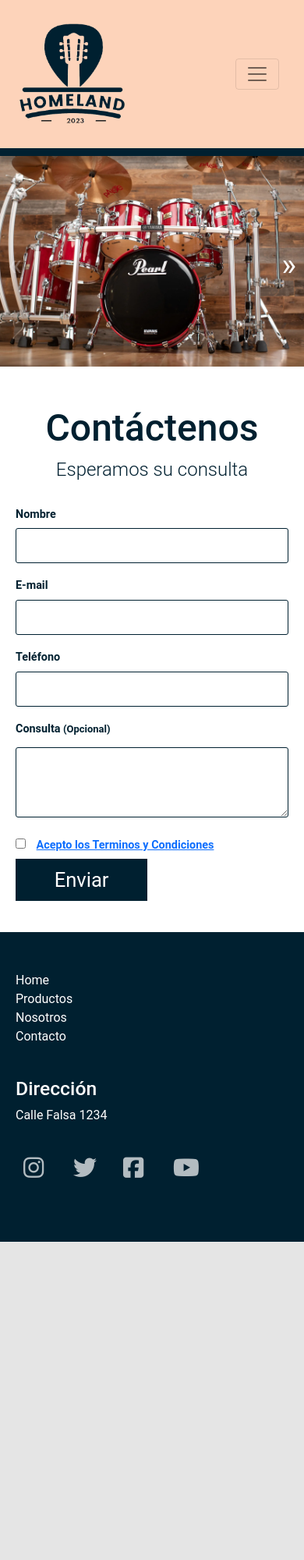
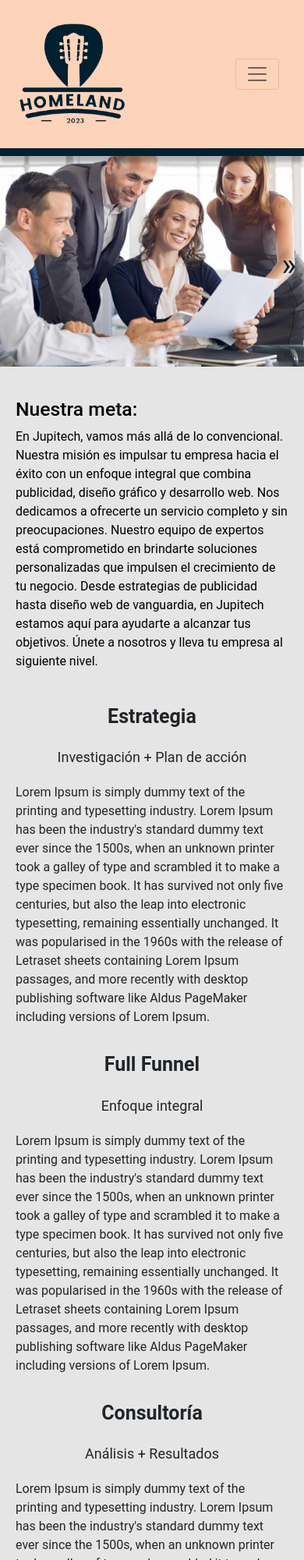
Before and after one commit to nicolasjuarez86/Jupitech, a plain HTML site: page index.html in a window 390 px wide. Shown: the top 2000 px of the page at 78% size. Before the commit the page ends 1592 px from the top, so only its background shows below. Drawn offline with nearby package versions, Linux system fonts and the light colour scheme.

Commit message:
modificado inicio servicios nosotros

```diff
--- a/index.html
+++ b/index.html
@@ -82,108 +82,54 @@
                 <div class="glider"  data-glider="timeout: 5, pager: true">
                     <div class="SlideHome-slide">
                         <a class="LinkWrapper" href="templates/baterias.html"></a>
-                        <div class="SlideHome-image" style="background-image:url('images/home/bateria.webp')">
+                        <div class="SlideHome-image" style="background-image:url('images/home/1.jpg')">
                         </div>
                     </div>
                     <div class="SlideHome-slide">
                         <a class="LinkWrapper" href="templates/guitarras.html"></a>
-                        <div class="SlideHome-image" style="background-image:url('images/home/para\ el\ carru-.png')"></div>
+                        <div class="SlideHome-image" style="background-image:url('images/home/2.jpg')"></div>
                     </div>
                     <div class="SlideHome-slide">
                         <a class="LinkWrapper" href="templates/pianos.html"></a>
-                        <div class="SlideHome-image" style="background-image:url('images/home/piano.jpg')"></div>
+                        <div class="SlideHome-image" style="background-image:url('images/home/3.jpg')"></div>
                     </div>
                 </div>
                 <button aria-label="Previous" class="glider-prev">«</button>
                 <button aria-label="Next" class="glider-next">»</button>
-
+            </div>
+        </div>
+        <div class="content-container">
+            <div class="ViewFull-body">
+                <h2>Nuestra meta:</h2>
+                En Jupitech, vamos más allá de lo convencional. Nuestra misión es impulsar tu empresa hacia el éxito con un enfoque integral que combina publicidad, diseño gráfico y desarrollo web. Nos dedicamos a ofrecerte un servicio completo y sin preocupaciones. Nuestro equipo de expertos está comprometido en brindarte soluciones personalizadas que impulsen el crecimiento de tu negocio. Desde estrategias de publicidad hasta diseño web de vanguardia, en Jupitech estamos aquí para ayudarte a alcanzar tus objetivos. Únete a nosotros y lleva tu empresa al siguiente nivel.
             </div>
 
-
-            <div class="Frontpage-contacto">
-                <div class="Form">
-
-                    <h2>Contáctenos</h2>
-                    <h3>Esperamos su consulta</h3>
-                    <form id="formulario" method="post" enctype="multipart/form-data" class="Form Form--stacked">
-                        <input type="hidden" name="contact_number">
-                    <div class="Form-row" id="attribute-nombre">
-                        <label class="Form-label">Nombre</label>
-                        <div class="Form-control ">
-                            <input class="input" type="text" size="70" name="nombre" value="" required />
-                            <i class="formulario__validacion-estado fas fa-times-circle"></i>
-                            <p class="formulario__input-error">El nombre tiene que ser de 4 a 16 dígitos.</p>
+            <div class="Frontpage-estrategias">
+                <div class="Frontpage-strategia">
+                    <div class="Frontpage-estrategia-titulo">Estrategia</div>
+                    <div class="Frontpage-estrategia-subtitulo">Investigación + Plan de acción</div>
+                    Lorem Ipsum is simply dummy text of the printing and typesetting industry. Lorem Ipsum has been the industry's standard dummy text ever since the 1500s, when an unknown printer took a galley of type and scrambled it to make a type specimen book. It has survived not only five centuries, but also the leap into electronic typesetting, remaining essentially unchanged. It was popularised in the 1960s with the release of Letraset sheets containing Lorem Ipsum passages, and more recently with desktop publishing software like Aldus PageMaker including versions of Lorem Ipsum.
                 </div>
+                <div class="Frontpage-estrategia">
+                    <div class="Frontpage-estrategia-titulo">Full Funnel</div>
+                    <div class="Frontpage-estrategia-subtitulo">Enfoque integral</div>
+                    Lorem Ipsum is simply dummy text of the printing and typesetting industry. Lorem Ipsum has been the industry's standard dummy text ever since the 1500s, when an unknown printer took a galley of type and scrambled it to make a type specimen book. It has survived not only five centuries, but also the leap into electronic typesetting, remaining essentially unchanged. It was popularised in the 1960s with the release of Letraset sheets containing Lorem Ipsum passages, and more recently with desktop publishing software like Aldus PageMaker including versions of Lorem Ipsum.
                 </div>
-
-
-                    <div class="Form-row" id="attribute-correo">
-                        <label class="Form-label">E-mail</label>
-                        <div class="Form-control">
-                            <input class="input" type="email" size="20" name="correo" value="" required />
-                            <i class="formulario__validacion-estado fas fa-times-circle"></i>
+                <div class="Frontpage-estrategia">
+                    <div class="Frontpage-estrategia-titulo">Consultoría</div>
+                    <div class="Frontpage-estrategia-subtitulo">Análisis + Resultados</div>
+                    Lorem Ipsum is simply dummy text of the printing and typesetting industry. Lorem Ipsum has been the industry's standard dummy text ever since the 1500s, when an unknown printer took a galley of type and scrambled it to make a type specimen book. It has survived not only five centuries, but also the leap into electronic typesetting, remaining essentially unchanged. It was popularised in the 1960s with the release of Letraset sheets containing Lorem Ipsum passages, and more recently with desktop publishing software like Aldus PageMaker including versions of Lorem Ipsum.
                 </div>
-                        <p class="formulario__input-error">El correo solo puede contener letras, numeros, puntos, guiones y guion bajo.</p>
-                    </div>
-
-
-                    <div class="Form-row" id="attribute-telefono">
-                        <label class="Form-label">Teléfono</label>
-                        <div class="Form-control ">
-                            <input class="input" type="text" size="70" name="telefono" value="" required />
-                            <i class="formulario__validacion-estado fas fa-times-circle"></i>
-                        </div>
-                        <p class="formulario__input-error">El telefono solo puede contener numeros y el maximo son 14 dígitos.</p>
-                    </div>
-
-
-                    <div class="Form-row" id="attribute-mensaje">
-                    <label class="Form-label">
-                        Consulta
-                        <span class="Form-label">(Opcional)</span>
-                    </label>
-                    <div class="Form-control ">
-                        <textarea class="input" name="consulta" rows="5" ></textarea>
-                    </div>
-                    </div>
-
-                    <!-- Grupo: Terminos y Condiciones -->
-                    <div class="formulario__grupo" id="grupo__terminos">
-                        <label class="Form-label">
-                            <input class="formulario__checkbox" type="checkbox" name="terminos" id="terminos">
-                            <a href="terminos.html" target="_blank">Acepto los Terminos y Condiciones</a>
-                        </label>
-                    </div>
-
-                    <div class="formulario__mensaje" id="formulario__mensaje">
-                        <p><i class="fas fa-exclamation-triangle"></i> <b>Error:</b> Por favor rellena el formulario correctamente. </p>
-                    </div>
-
-                    <div class="Form-action">
-                        <input type="submit" name="ActionCollectInformation" value="Enviar" class="boton boton--primary" />
-                        <p class="formulario__mensaje-exito" id="formulario__mensaje-exito">Formulario enviado exitosamente!</p>
-                    </div>
-
-
-
-                    </form>
-
-                    <!-- Script que evita SPAM -->
-                    <script>
-                    document.getElementById("formulario").setAttribute("action", "/content/action");
-                    </script>
-                    <script src="https://kit.fontawesome.com/2c36e9b7b1.js" crossorigin="anonymous"></script>
-                    <script src="javascript/formulario.js"></script>
 
             </div>
         </div>
 
-        </div>
     </section>
+
     <footer class="Footer">
         <ul class="Footer-menu">
             <li class="Footer-menu-item"><a class="Footer-menu-link" href="index.html">Home</a></li>
-            <li class="Footer-menu-item"><a class="Footer-menu-link" href="templates/categoria-productos.html">Productos</a></li>
+            <li class="Footer-menu-item"><a class="Footer-menu-link" href="servicios.html">Servicios</a></li>
             <li class="Footer-menu-item"><a class="Footer-menu-link" href="templates/nosotros.html">Nosotros</a></li>
             <li class="Footer-menu-item"><a class="Footer-menu-link" href="templates/contacto.html">Contacto</a></li>
         </ul>
--- a/stylesheet/lib/glider.css
+++ b/stylesheet/lib/glider.css
@@ -58,7 +58,7 @@
   border: 0;
   top: 50%;
   cursor: pointer;
-  color: #FFF;
+  color: var(--brand-primary);
   opacity: 1;
   line-height: 1;
 
@@ -67,7 +67,7 @@
 .glider-next:hover,
 .glider-prev:focus,
 .glider-next:focus {
-  color: #a89cc8;
+  color: var(--brand-secondary);
 }
 .glider-next {
   right: 10px;
--- a/stylesheet/main.css
+++ b/stylesheet/main.css
@@ -73,6 +73,7 @@ a:hover {
 }
 .ViewFull-body {
     color: #000;
+    margin-top: 40px;
     margin-bottom: 40px;
 }
 .ViewFull-body a {
@@ -593,12 +594,18 @@ a:hover {
     font-weight: 300;
 }
 
+.Article-users {
+    display: flex;
+    align-items: center;
+    gap: 30px;
+    justify-content: center;
+    margin:40px 0;
+}
 .Article-user {
     display: flex;
     align-items: center;
     gap: 30px;
     justify-content: center;
-    margin:40px 0;
 }
 .Article-user-name {
     color: var(--brand-primary);
@@ -614,6 +621,12 @@ a:hover {
 }
 .Article h4 {
     margin: 20px 0;
+}
+
+@media (max-width:65em) {
+    .Article-users {
+        flex-direction: column;
+    }
 }
 
 /** FORM **/
@@ -711,6 +724,30 @@ a:hover {
  .Frontpage-container.slider-marcas .slide img{
     width: 100%;
  }
+.Frontpage-estrategias {
+    margin-top:40px;
+    margin-bottom: 40px;
+    display: flex;
+    align-items: center;
+    gap: 30px;
+}
+.Frontpage-estrategia-titulo {
+    font-size: 25px;
+    font-weight: bold;
+    margin-bottom: 20px;
+    text-align: center;
+}
+.Frontpage-estrategia-subtitulo {
+    font-size: 18px;
+    margin-bottom: 20px;
+    text-align: center;
+}
+
+@media (max-width:65em) {
+    .Frontpage-estrategias {
+        flex-direction: column;
+    }
+}
 
  @keyframes scroll{
     0%{
```
Also changed, not shown: templates/nosotros.html (+26 -18 lines), templates/servicios.html (+11 -3 lines), images/87.jpg (added), images/94.jpg (added), images/home/1.jpg (added), images/home/2.jpg (added), images/home/3.jpg (added), images/home/bandw-guitar.jpg (deleted), images/home/gibson.jpg (deleted), images/home/para el carru-.png (deleted), images/home/piano-casio-home.png (deleted), images/home/piano.jpg (deleted). Lines whose indentation alone changed are shown as unchanged.
